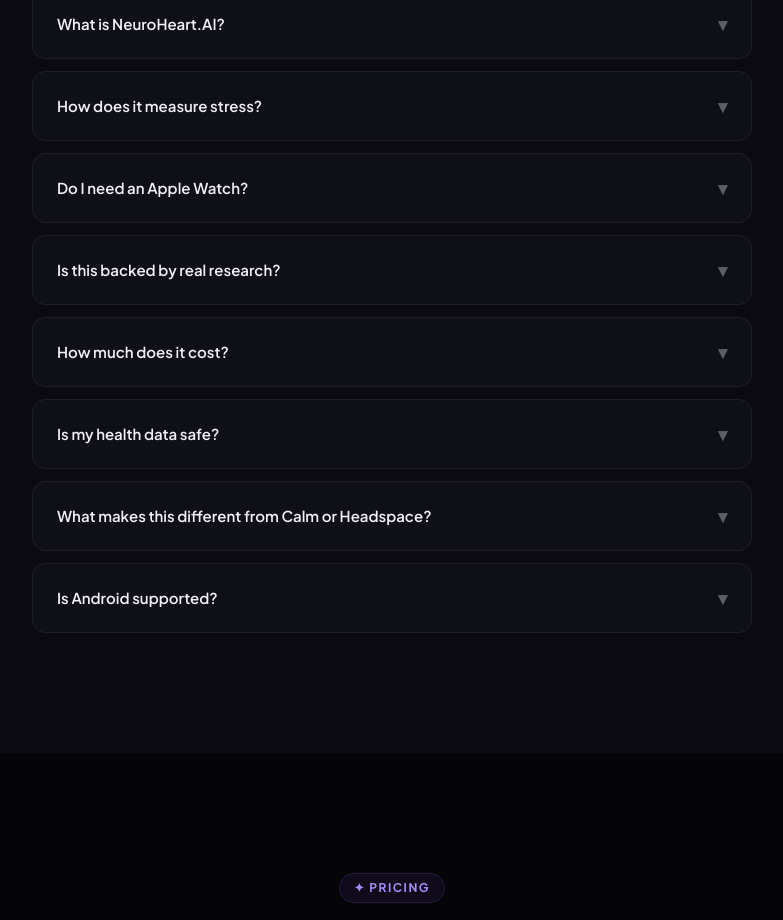
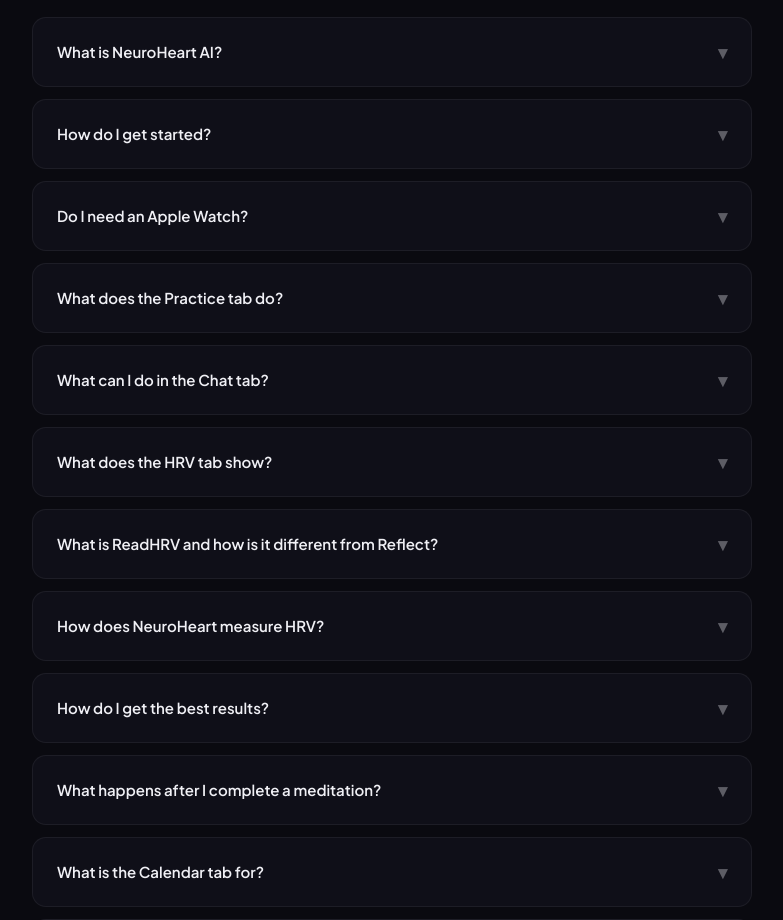
Before and after one commit to sgopi888/neuroheart_website, a Next.js app: page / in a window 1280 px wide. Shown: the part 10529-11449 px from the top of the page, without its empty margins (248-1031 px from the left). Built offline with nearby package versions, Linux system fonts and the light colour scheme; no server answers.

Commit message:
fix: update FAQ to match user manual

```diff
--- a/src/components/home/FAQ.tsx
+++ b/src/components/home/FAQ.tsx
@@ -3,37 +3,70 @@
 import { useState } from "react";
 
 const faqs = [
+  // ── Getting started ──────────────────────────────────────────────────────
   {
-    q: "What is NeuroHeart.AI?",
-    a: "A stress intelligence app for iPhone and Apple Watch. It measures your stress through real-time HRV biofeedback and resolves it with AI-generated meditation and live music — all personalized to your physiology.",
+    q: "What is NeuroHeart AI?",
+    a: "NeuroHeart AI is a wellness and mindfulness companion for iPhone and Apple Watch. It uses Heart Rate Variability (HRV) data from Apple Health and Apple Watch to generate personalized AI-guided meditations, provide wellness insights, and support stress awareness, recovery, and self-reflection.",
   },
   {
-    q: "How does it measure stress?",
-    a: "Your Apple Watch continuously monitors heart rate variability (HRV). NeuroHeart analyzes metrics like RMSSD, SDNN, and LF/HF ratio to quantify your stress level in real time — turning raw biofeedback data into actionable stress scores.",
+    q: "How do I get started?",
+    a: "Open the app and you'll see six tabs at the bottom: Home · Chat · HRV · Practice · Calendar · Settings. The quickest way to begin is to open the Chat tab, tell NeuroHeart how you're feeling — \"I'm stressed\" or \"I need help focusing\" — then tap Generate Meditation. NeuroHeart creates a personalized session and adds it to your Practice library instantly.",
   },
   {
     q: "Do I need an Apple Watch?",
-    a: "Yes, for the full experience. The Apple Watch provides the HRV biofeedback that powers personalized stress measurement and real-time interventions. iPhone is required to run the app.",
+    a: "Apple Watch is recommended for the fullest experience. The Reflect sub-tab in Practice works on iPhone alone — it generates personalized meditation scripts without any wearable. The ReadHRV feature and live biofeedback require the NeuroHeart companion app installed on an Apple Watch worn during your session.",
+  },
+  // ── Core features ─────────────────────────────────────────────────────────
+  {
+    q: "What does the Practice tab do?",
+    a: "Practice is the heart of NeuroHeart. It has two sub-tabs: Reflect and ReadHRV. Reflect builds a personalized guided meditation — pick your mood (Stressed, Anxious, Sad…), a focus area (Mind, Body, Emotions…), and a duration, then tap Generate. ReadHRV is the only place the app captures live heart-timing data from your Apple Watch, letting NeuroHeart's backend calculate real-time HRV metrics.",
   },
   {
-    q: "Is this backed by real research?",
-    a: "Yes. NeuroHeart is built on 5 years of peer-reviewed research published at IEEE, FIE, and ASEE conferences, demonstrating 30–40% reduction in perceived stress through our biofeedback-guided approach.",
+    q: "What can I do in the Chat tab?",
+    a: "Chat is your personal wellness companion. Talk about stress, focus, sleep, recovery, emotional wellness, or recent meditation experiences. You can ask questions like \"How did my last meditation go?\", \"What wellness trends do you notice?\", or \"What should I focus on next?\" The AI uses your wellness history, meditation results, Apple Health data, and previous conversations to give personalized guidance. Chat and Practice work together — conversations help create meditations, and meditation results improve future conversations.",
   },
   {
-    q: "How much does it cost?",
-    a: "NeuroHeart is $10/month. Compare that to Calm ($15), Headspace ($13), Whoop ($30), or Apollo Neuro ($40) — and none of them combine HRV biofeedback with AI-generated meditation and live music.",
+    q: "What does the HRV tab show?",
+    a: "The HRV tab surfaces your wellness trends using data from Apple Health and your meditation sessions. You'll see your latest HRV measurements, daily/weekly/monthly trends, wellness indicators, and recent session insights. Focus on trends over time rather than any single reading — small daily fluctuations are completely normal.",
   },
   {
-    q: "Is my health data safe?",
-    a: "Absolutely. Health data syncs via encrypted HTTPS to our secure servers. We never sell your data, never share it with third parties, and never use it to train AI models. Sign in with Apple for maximum privacy.",
+    q: "What is ReadHRV and how is it different from Reflect?",
+    a: "ReadHRV (a sub-tab inside Practice) is the only feature that captures live heart-timing data directly from your Apple Watch. Make sure the NeuroHeart watch app is open and your watch is on your wrist, then sit still and breathe naturally for the most accurate reading. Reflect, the other sub-tab, generates a personalized meditation script — it does not capture live watch data and works on iPhone alone.",
   },
   {
-    q: "What makes this different from Calm or Headspace?",
-    a: "Calm and Headspace are static content libraries — the same meditations for everyone. NeuroHeart generates everything live — meditation scripts, narration, and music — personalized to your current HRV and stress state in real time.",
+    q: "How does NeuroHeart measure HRV?",
+    a: "NeuroHeart reads heart-rate and beat-interval data from Apple Watch through HealthKit. During a ReadHRV session, the watch streams live heart-timing measurements to the iPhone, and NeuroHeart's backend calculates metrics such as RMSSD, SDNN, and pNN50. Session results are saved to your history and used to personalize future meditations and wellness insights.",
+  },
+  // ── Getting the most from it ──────────────────────────────────────────────
+  {
+    q: "How do I get the best results?",
+    a: "1. Install the Apple Watch companion app and allow Apple Health permissions. 2. Complete a few meditation sessions — the more sessions NeuroHeart sees, the more personalized your experience becomes. 3. Use Chat and Practice together: let Chat generate meditations based on how you feel, then review insights in the HRV tab afterwards. 4. Focus on long-term trends rather than individual readings.",
+  },
+  {
+    q: "What happens after I complete a meditation?",
+    a: "The session is saved to your Practice history. NeuroHeart generates wellness-oriented insights from the session, updates your HRV trends, and uses the results to personalize future meditations and Chat conversations. Over time your meditation history becomes part of an ongoing wellness picture that helps NeuroHeart adapt to you.",
+  },
+  {
+    q: "What is the Calendar tab for?",
+    a: "Connecting your calendar lets the AI be aware of your schedule. Once you enable Calendar Sync (Settings → Permissions → Allow Calendar Sync), the AI can give advice that fits around your meetings, travel, and free time. Nothing is shared outside the app unless you ask the AI a calendar-related question.",
+  },
+  // ── Privacy & data ────────────────────────────────────────────────────────
+  {
+    q: "Is my health data safe?",
+    a: "Yes. NeuroHeart never sells your health data, never uses it for advertising, and never shares it with data brokers. Apple Health and Apple Watch data is used only to provide the wellness features you request. All data is transmitted over encrypted HTTPS and stored in secured infrastructure. You can delete your account — and all associated data — directly inside the app at any time.",
+  },
+  {
+    q: "Is NeuroHeart a medical device?",
+    a: "No. NeuroHeart is a wellness and mindfulness application intended for self-reflection, stress awareness, and general wellbeing. It is not a medical device and does not provide medical advice, diagnosis, or treatment. Always consult a qualified healthcare professional for medical concerns. If you are experiencing a medical emergency, call 911 or your local emergency number immediately.",
+  },
+  // ── Pricing & platform ────────────────────────────────────────────────────
+  {
+    q: "How much does NeuroHeart cost?",
+    a: "NeuroHeart is $10/month — less than Calm ($15), Headspace ($13), Whoop ($30), or Apollo Neuro ($40), while combining live HRV biofeedback, AI-generated meditation scripts, and personalized wellness insights in one app. Subscriptions are managed through the Apple App Store.",
   },
   {
     q: "Is Android supported?",
-    a: "Not yet. NeuroHeart currently requires iPhone + Apple Watch. Android and other wearable support are on our roadmap — join the beta to stay updated.",
+    a: "Not yet. NeuroHeart currently requires iPhone and Apple Watch. Android and other wearable support are on the roadmap — join the beta to stay updated.",
   },
 ];
 
@@ -58,7 +91,7 @@
             Frequently Asked Questions
           </h2>
           <p className="mx-auto mt-4 max-w-[560px] text-[17px] leading-relaxed text-text-secondary">
-            Everything you need to know about NeuroHeart AI.
+            Everything you need to know about NeuroHeart AI — from getting started to HRV, privacy, and pricing.
           </p>
         </div>
 
@@ -84,7 +117,7 @@
               <div
                 className="transition-all duration-400 ease-in-out"
                 style={{
-                  maxHeight: openIndex === i ? "300px" : "0px",
+                  maxHeight: openIndex === i ? "400px" : "0px",
                   overflow: "hidden",
                 }}
               >
```
